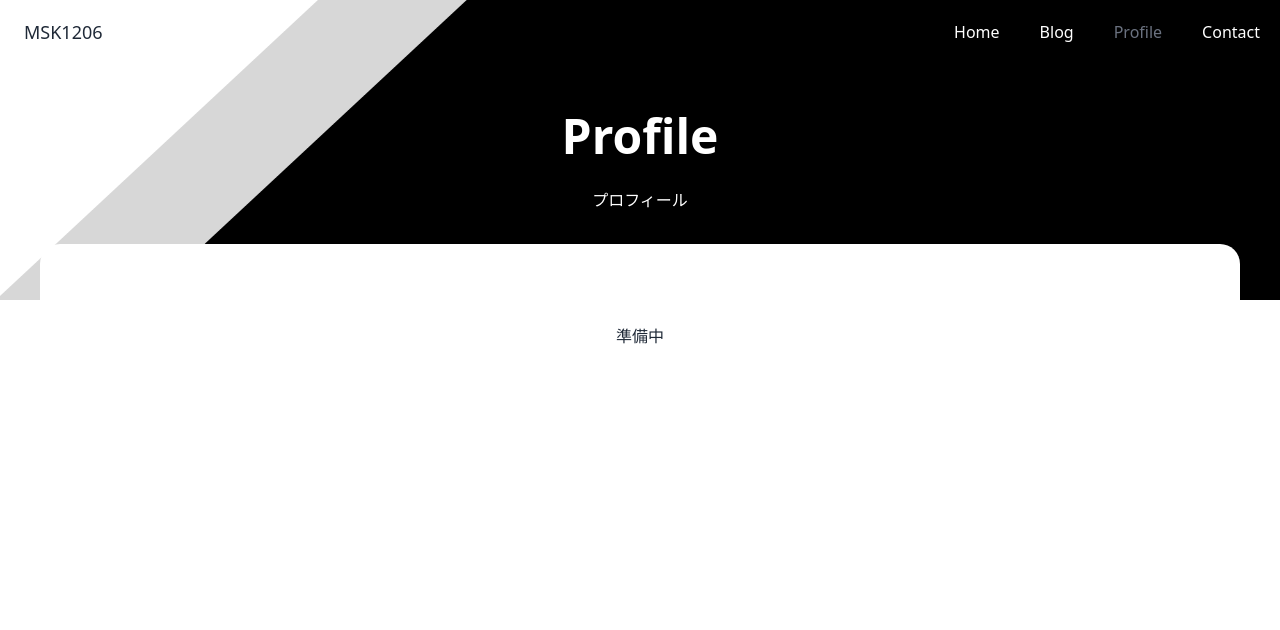
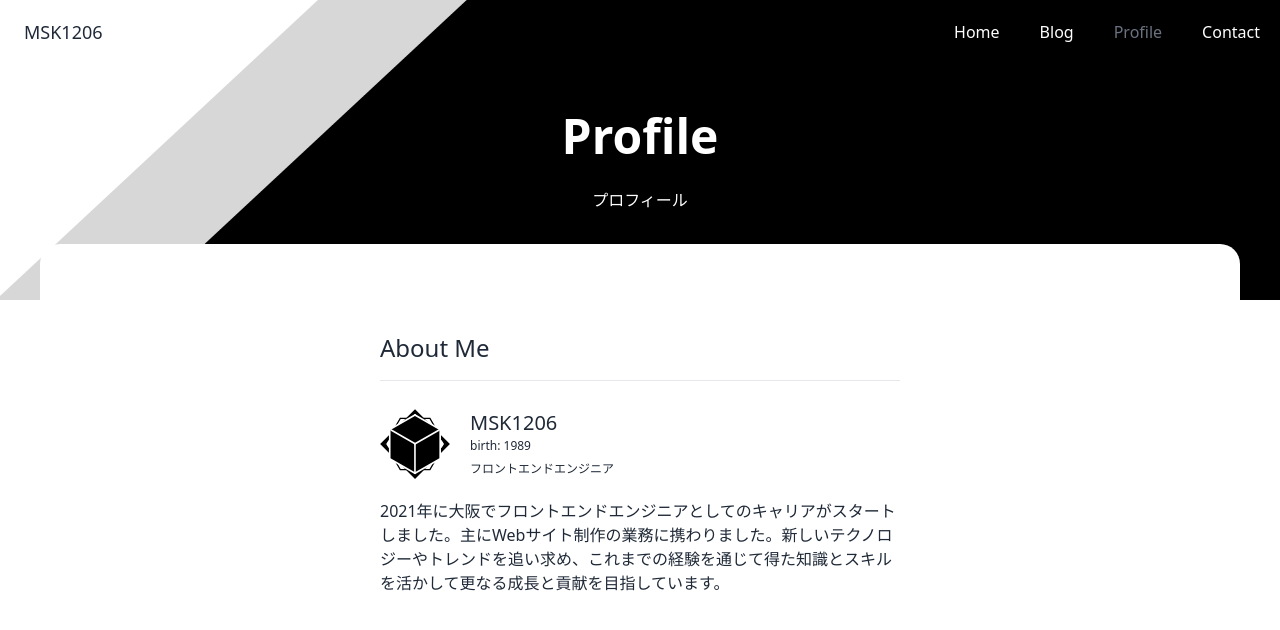
Before and after one commit to MSK1206/nextjs-typescript-tailwindcss-microcms-jamstack-app, a Next.js app: page /profile in a window 1280 px wide. Shown: the top 630 px of the page. Built offline with nearby package versions, Linux system fonts and the light colour scheme; no server answers.

Commit message:
Add: Profile

```diff
--- a/src/app/profile/page.tsx
+++ b/src/app/profile/page.tsx
@@ -1,7 +1,35 @@
+import Image from 'next/image'
+
 export default function Page() {
   return (
-    <section className="min-h-screen">
-      <h1>準備中</h1>
+    <section className="min-h-screen w-[50%] max-lg:w-[90%]">
+      <div>
+        <dl>
+          <dt className="text-2xl pt-2 pb-2">About Me</dt>
+          <dd className="pt-2 pb-2 w-[100%]">
+            <hr />
+          </dd>
+        </dl>
+        <dl className="flex flex-wrap">
+          <dt className="pt-5 pb-5">
+            <Image
+              src={'/mylogo.svg'}
+              alt={'mylogo'}
+              width={70}
+              height={70}
+              priority={true}
+            />
+          </dt>
+          <dd className="flex-col justify-center items-center p-5">
+            <h1 className="text-xl">MSK1206</h1>
+            <p className="text-[12px]">birth: 1989</p>
+            <span className="text-[12px]">フロントエンドエンジニア</span>
+          </dd>
+        </dl>
+        <p>
+          2021年に大阪でフロントエンドエンジニアとしてのキャリアがスタートしました。主にWebサイト制作の業務に携わりました。新しいテクノロジーやトレンドを追い求め、これまでの経験を通じて得た知識とスキルを活かして更なる成長と貢献を目指しています。
+        </p>
+      </div>
     </section>
   )
 }
```
